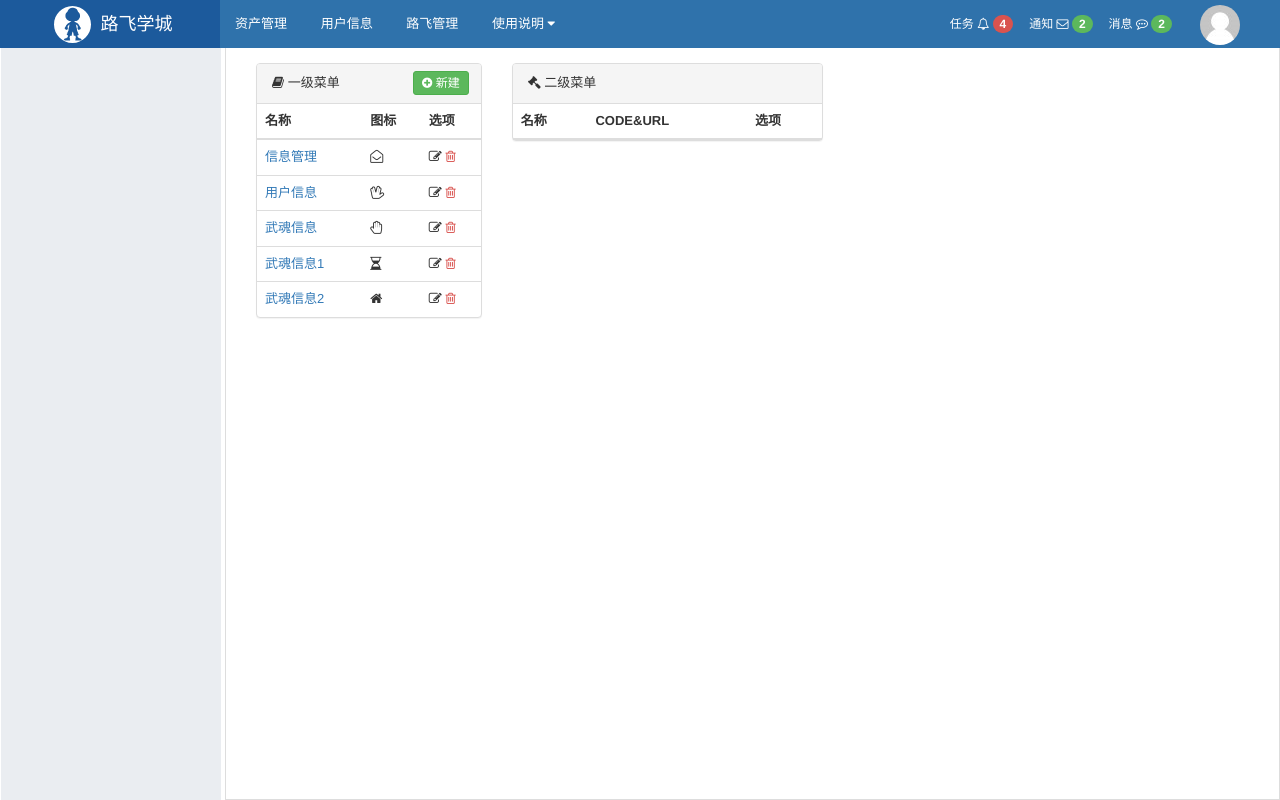
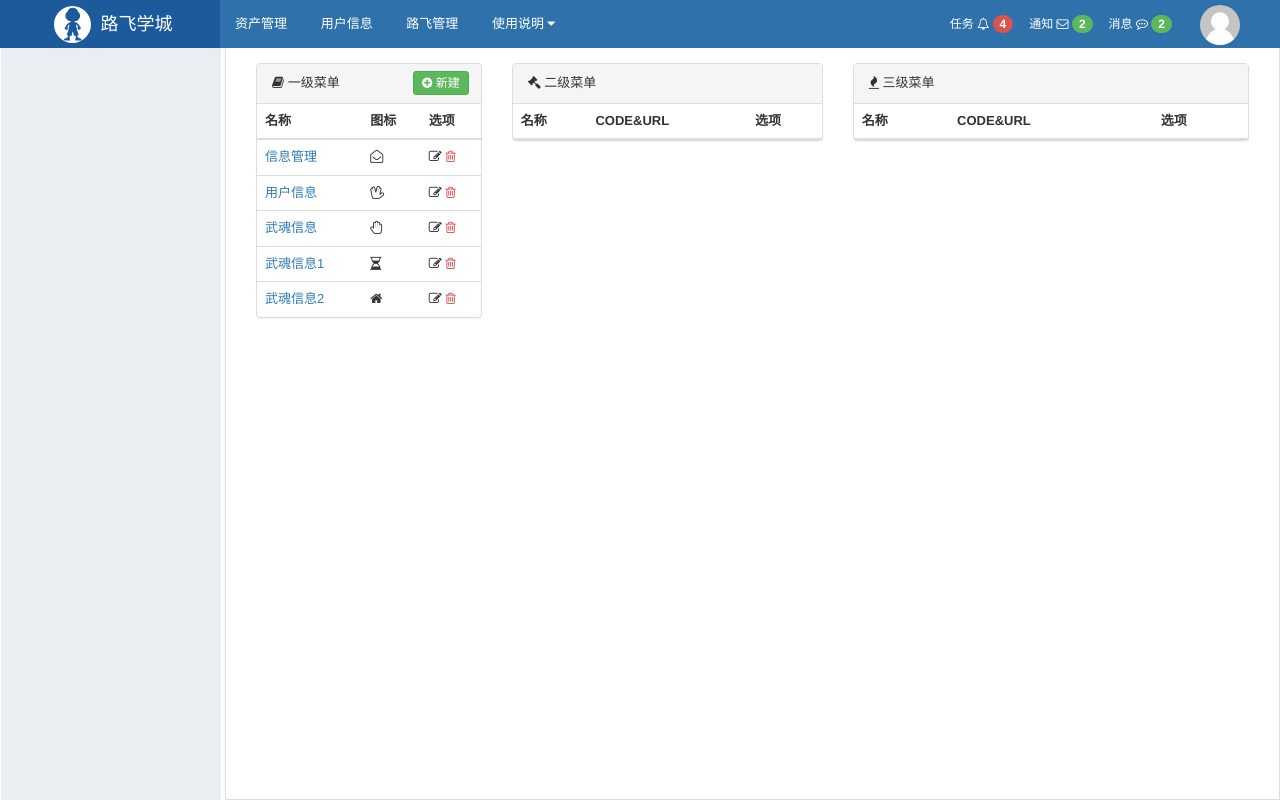
Before and after one commit to lp1506947671/CRM, a Django app: page /rbac/menu/list/ in a window 1280 px wide. Run offline with Django 3.2, Linux system fonts and the light colour scheme; data comes from the database, SQL or seed files in the repository; both versions use the stored data as it was after the commit; lists and menus that the app fills with data are empty; some libraries are stand-ins or nearby versions.

Commit message:
权限菜单之权限列表的增删改查

```diff
--- a/crm/rbac/forms/menu.py
+++ b/crm/rbac/forms/menu.py
@@ -57,3 +57,9 @@ class SecondMenuForm(MyBaseForm):
     class Meta:
         model = models.Permission
         exclude = ['pid']
+
+
+class PermissionMenuForm(MyBaseForm):
+    class Meta:
+        model = models.Permission
+        fields = ['title', "name", "url"]
--- a/crm/rbac/templates/menu_list.html
+++ b/crm/rbac/templates/menu_list.html
@@ -59,7 +59,8 @@
                 <div class="panel-heading">
                     <i class="fa fa-gavel" aria-hidden="true"></i> 二级菜单
                     {% if menu_id %}
-                        <a href="{% memory_url request 'rbac:second_menu_add' menu_id=menu_id %}" class="right btn btn-success btn-xs"
+                        <a href="{% memory_url request 'rbac:second_menu_add' menu_id=menu_id %}"
+                           class="right btn btn-success btn-xs"
                            style="padding: 2px 8px;margin: -3px;">
                             <i class="fa fa-plus-circle" aria-hidden="true"></i>
                             新建
@@ -83,15 +84,68 @@
                             </td>
                             <td>{{ row.name }}</td>
                             <td>
-                                <a style="color: #333333" href="{% memory_url request 'rbac:second_menu_edit' pk=row.id %}">
+                                <a style="color: #333333"
+                                   href="{% memory_url request 'rbac:second_menu_edit' pk=row.id %}">
                                     <i class="fa fa-edit" aria-hidden="true"></i>
                                 </a>
-                                <a style="color: #d9534f;" href="{% memory_url request 'rbac:second_menu_del' pk=row.id %}"><i
+                                <a style="color: #d9534f;"
+                                   href="{% memory_url request 'rbac:second_menu_del' pk=row.id %}"><i
                                         class="fa fa-trash-o"></i></a>
                             </td>
                         </tr>
                         <tr class="{% if row.id|safe == second_menu_id %}active{% endif %}">
-                        <td colspan="2" style="border-top: 0" >{{ row.url }} </td>
+                            <td colspan="2" style="border-top: 0">{{ row.url }} </td>
+                        </tr>
+                    {% endfor %}
+
+
+                    </tbody>
+                </table>
+            </div>
+        </div>
+
+        <div class="col-md-5">
+            <div class="panel panel-default">
+                <!-- Default panel contents -->
+                <div class="panel-heading">
+                    <i class="fa fa-fire" aria-hidden="true"></i> 三级菜单
+                    {% if second_menu_id %}
+                        <a href="{% memory_url request 'rbac:permission_add' second_menu_id=second_menu_id %}"
+                           class="right btn btn-success btn-xs"
+                           style="padding: 2px 8px;margin: -3px;">
+                            <i class="fa fa-plus-circle" aria-hidden="true"></i>
+                            新建
+                        </a>
+                    {% endif %}
+                </div>
+                <!-- Table -->
+                <table class="table">
+                    <thead>
+                    <tr>
+                        <th>名称</th>
+                        <th>CODE&URL</th>
+                        <th>选项</th>
+                    </tr>
+                    </thead>
+                    <tbody>
+                    {% for row in permission %}
+                        <tr>
+                            <td rowspan="2">
+                                <a href="?mid={{ menu_id }}&sid={{ row.id }}">{{ row.title }}</a>
+                            </td>
+                            <td>{{ row.name }}</td>
+                            <td>
+                                <a style="color: #333333"
+                                   href="{% memory_url request 'rbac:permission_edit' pk=row.id %}">
+                                    <i class="fa fa-edit" aria-hidden="true"></i>
+                                </a>
+                                <a style="color: #d9534f;"
+                                   href="{% memory_url request 'rbac:permission_del' pk=row.id %}"><i
+                                        class="fa fa-trash-o"></i></a>
+                            </td>
+                        </tr>
+                        <tr>
+                            <td colspan="2" style="border-top: 0">{{ row.url }} </td>
                         </tr>
                     {% endfor %}
 
--- a/crm/rbac/urls.py
+++ b/crm/rbac/urls.py
@@ -24,4 +24,8 @@ urlpatterns = [
     re_path(r'^second/menu/add/(?P<menu_id>\d+)$', menu.second_menu_add, name='second_menu_add'),
     re_path(r'^second/menu/edit/(?P<pk>\d+)/$', menu.second_menu_edit, name='second_menu_edit'),
     re_path(r'^second/menu/del/(?P<pk>\d+)/$', menu.second_menu_del, name='second_menu_del'),
+
+    re_path(r'^permission/add/(?P<second_menu_id>\d+)/$', menu.permission_add, name='permission_add'),
+    re_path(r'^permission/edit/(?P<pk>\d+)/$', menu.permission_edit, name='permission_edit'),
+    re_path(r'^permission/del/(?P<pk>\d+)/$', menu.permission_del, name='permission_del'),
 ]
--- a/crm/rbac/views/menu.py
+++ b/crm/rbac/views/menu.py
@@ -2,26 +2,32 @@
 # -*- coding: utf-8 -*-
 from django.http import HttpResponse
 from django.shortcuts import render, redirect
-from django.urls import reverse
-
-from rbac.forms.menu import MenuForm, SecondMenuForm
+from rbac.forms.menu import MenuForm, SecondMenuForm, PermissionMenuForm
 from rbac.models import Menu, Permission
 from rbac.service.urls import memory_reverse
 
 
 def menu_list(request):
     menus = Menu.objects.all()
+
     # 用户选择的一级菜单
     menu_id = request.GET.get('mid')
+    menu_exists = Menu.objects.filter(id=menu_id).exists()
+    menu_id = menu_id if menu_exists else None
+    second_menus = Permission.objects.filter(menu_id=menu_id) if menu_id else []
+
     # 用户选择的二级菜单
     second_menu_id = request.GET.get('sid')
-    menu_exists = Menu.objects.filter(id=menu_id).exists()
-    menu_id = menu_id if menu_exists else None
-    if menu_id:
-        second_menus = Permission.objects.filter(menu_id=menu_id)
-    else:
-        second_menus = []
-    result = {"menus": menus, "menu_id": menu_id, 'second_menus': second_menus, 'second_menu_id': second_menu_id, }
+    second_menu_exists = Permission.objects.filter(id=second_menu_id).exists()
+    second_menu_id = None if not second_menu_exists else second_menu_id
+    permissions = Permission.objects.filter(pid_id=second_menu_id) if second_menu_id else []
+
+    result = {"menus": menus,
+              "menu_id": menu_id,
+              'second_menus': second_menus,
+              'second_menu_id': second_menu_id,
+              'permission': permissions
+              }
 
     return render(request, "menu_list.html", result)
 
@@ -95,3 +101,43 @@ def second_menu_del(request, pk):
     if not obj:
         return HttpResponse("二级菜单不存在")
     return redirect(origin_url)
+
+
+def permission_add(request, second_menu_id):
+    second_menu_object = Permission.objects.filter(id=second_menu_id).first()
+    if not second_menu_object:
+        return HttpResponse('二级菜单不存在，请重新选择！')
+    if request.method == "GET":
+        second_menu_form = PermissionMenuForm()
+        return render(request, 'role_change.html', {'form': second_menu_form})
+
+    second_menu_form = PermissionMenuForm(request.POST)
+    if second_menu_form.is_valid():
+        second_menu_form.instance.pid = second_menu_object
+        second_menu_form.save()
+        return redirect(memory_reverse(request, "rbac:menu_list"))
+    return render(request, 'rbac/change.html', {'form': second_menu_form})
+
+
+def permission_edit(request, pk):
+    obj = Permission.objects.filter(id=pk).first()
+    if not obj:
+        return HttpResponse("权限不存在")
+    if request.method == "GET":
+        menu_form = PermissionMenuForm(instance=obj)
+        return render(request, "role_change.html", {'form': menu_form})
+    menu_form = PermissionMenuForm(instance=obj, data=request.POST)
+    if menu_form.is_valid():
+        menu_form.save()
+        return redirect(memory_reverse(request, 'rbac:menu_list'))
+    return render(request, "role_change.html", {"form": menu_form})
+
+
+def permission_del(request, pk):
+    origin_url = memory_reverse(request, 'rbac:menu_list')
+    if request.method == "GET":
+        return render(request, "role_delete.html", {'origin_url ': origin_url})
+    obj = Permission.objects.filter(id=pk).delete()
+    if not obj:
+        return HttpResponse("权限不存在")
+    return redirect(origin_url)
```
Also changed, not shown: crm/db.sqlite3.
